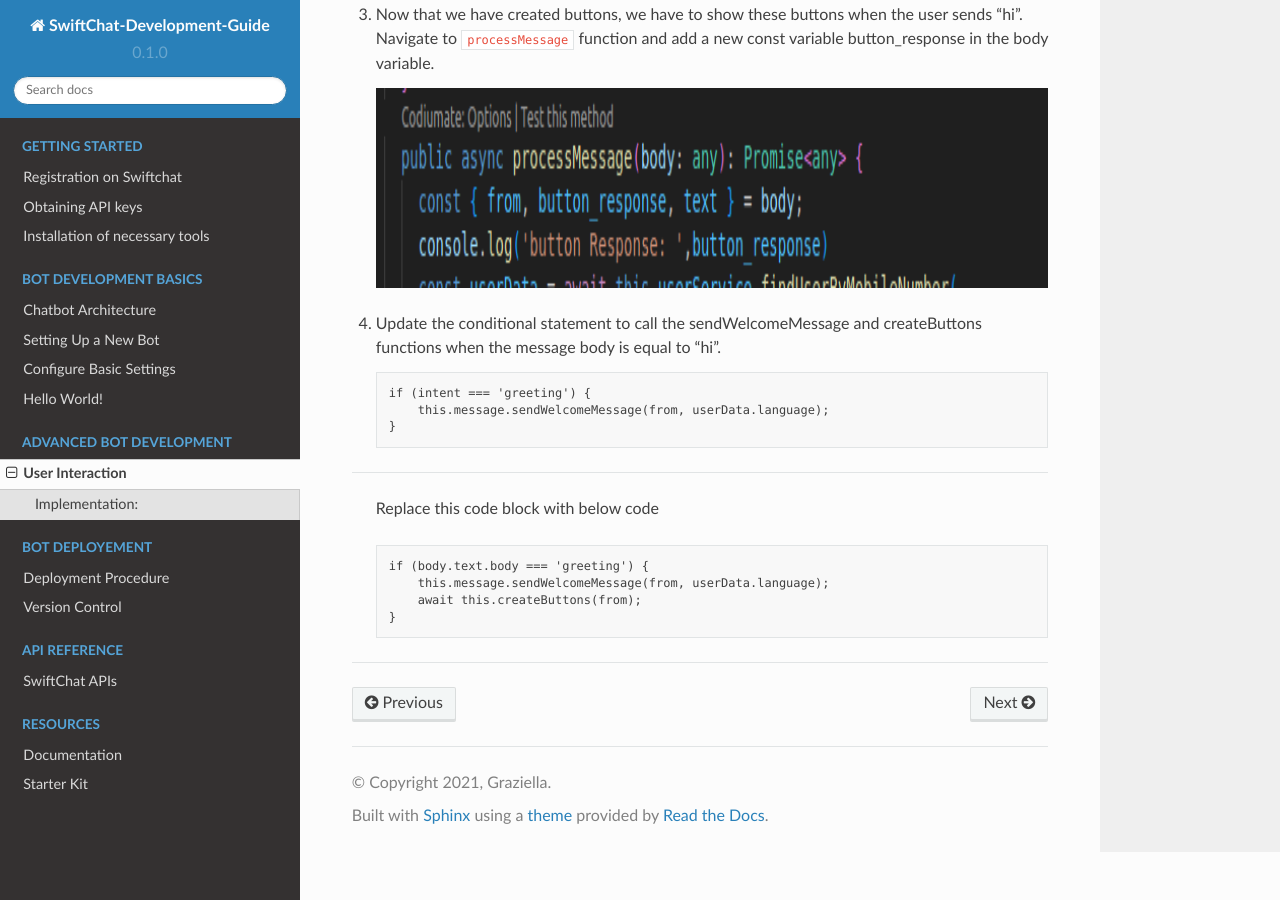
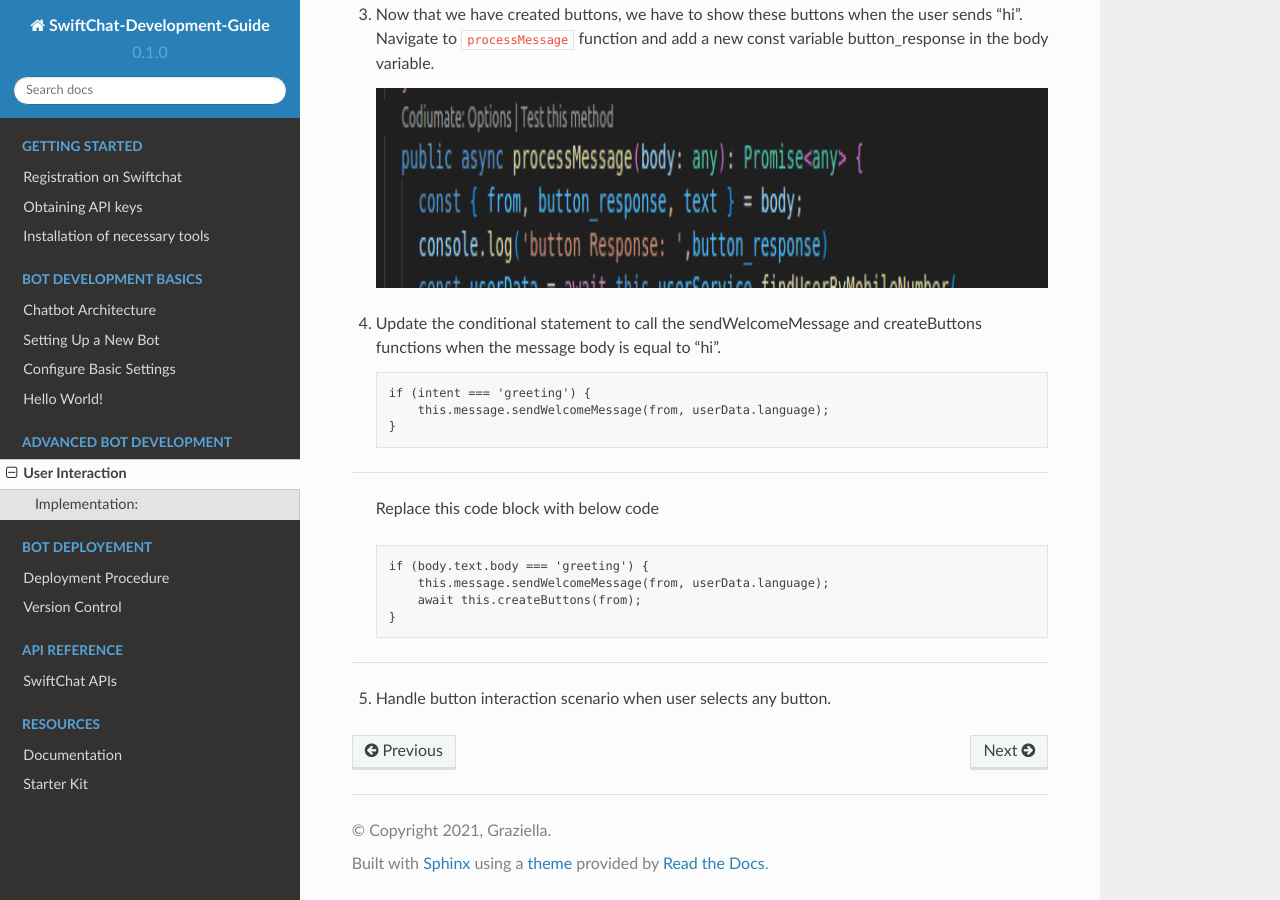
Before and after one commit to Priyanka-sharma181/Chatbot-Development-Guide, a Sphinx documentation site: the page built from docs/source/advance_bot.rst, in a window 1280 px wide and 900 px high, scrolled down 1963 px. Built offline with Sphinx 7.4.7 and the Read the Docs theme 2.0.0, drawn with Linux system fonts in a browser that asks for light colours.

Commit message:
advance bot

```diff
--- a/docs/source/advance_bot.rst
+++ b/docs/source/advance_bot.rst
@@ -83,7 +83,7 @@ Implementation:
 
    .. image:: ../images/other_images/button_response_body.png
         :alt: Deployment Structure
-        :width: 3000
+        :width: 2000
         :height: 200
         :align: left
 
@@ -107,3 +107,6 @@ Implementation:
         }
 
 ------------------------------
+
+
+5. Handle button interaction scenario when user selects any button.
```
